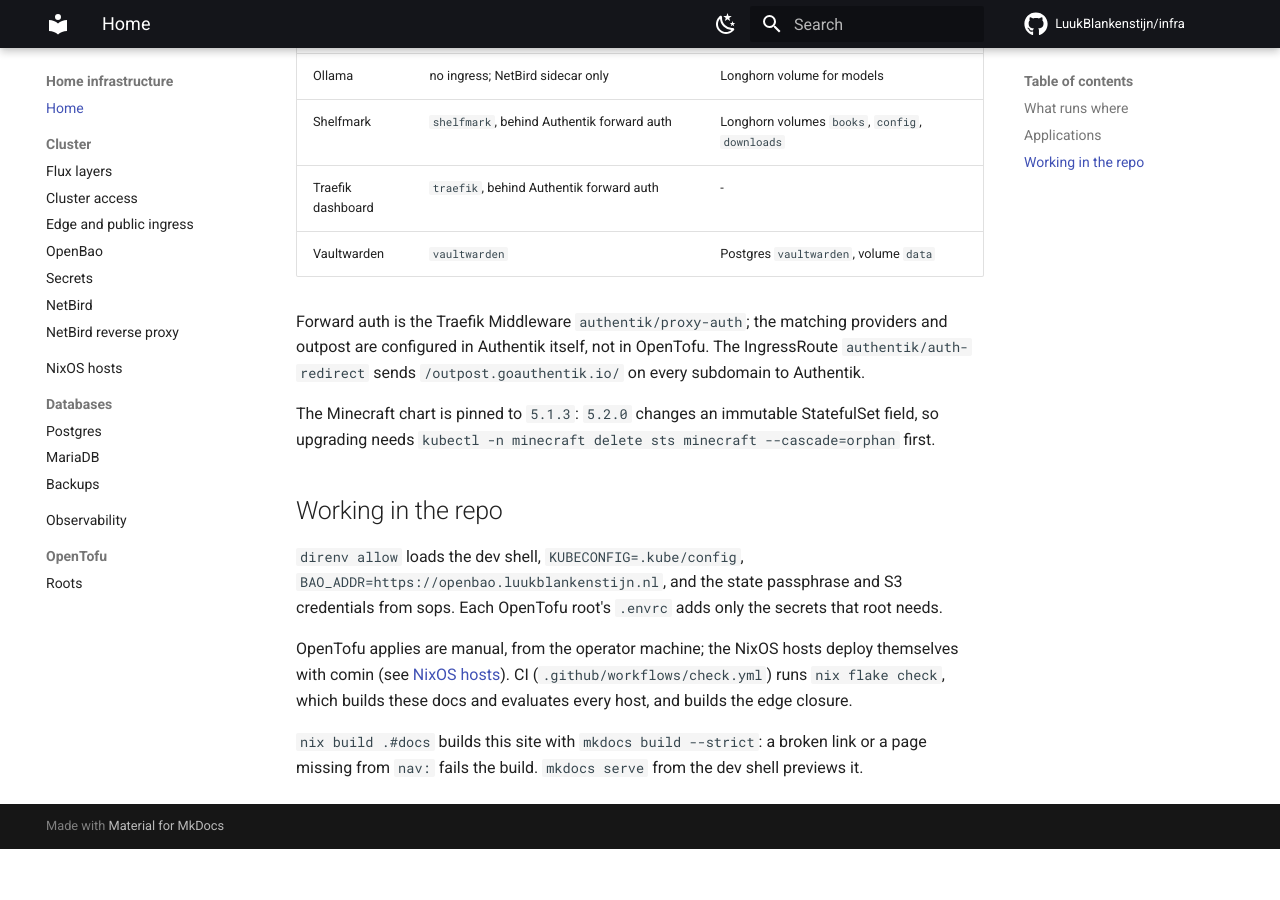
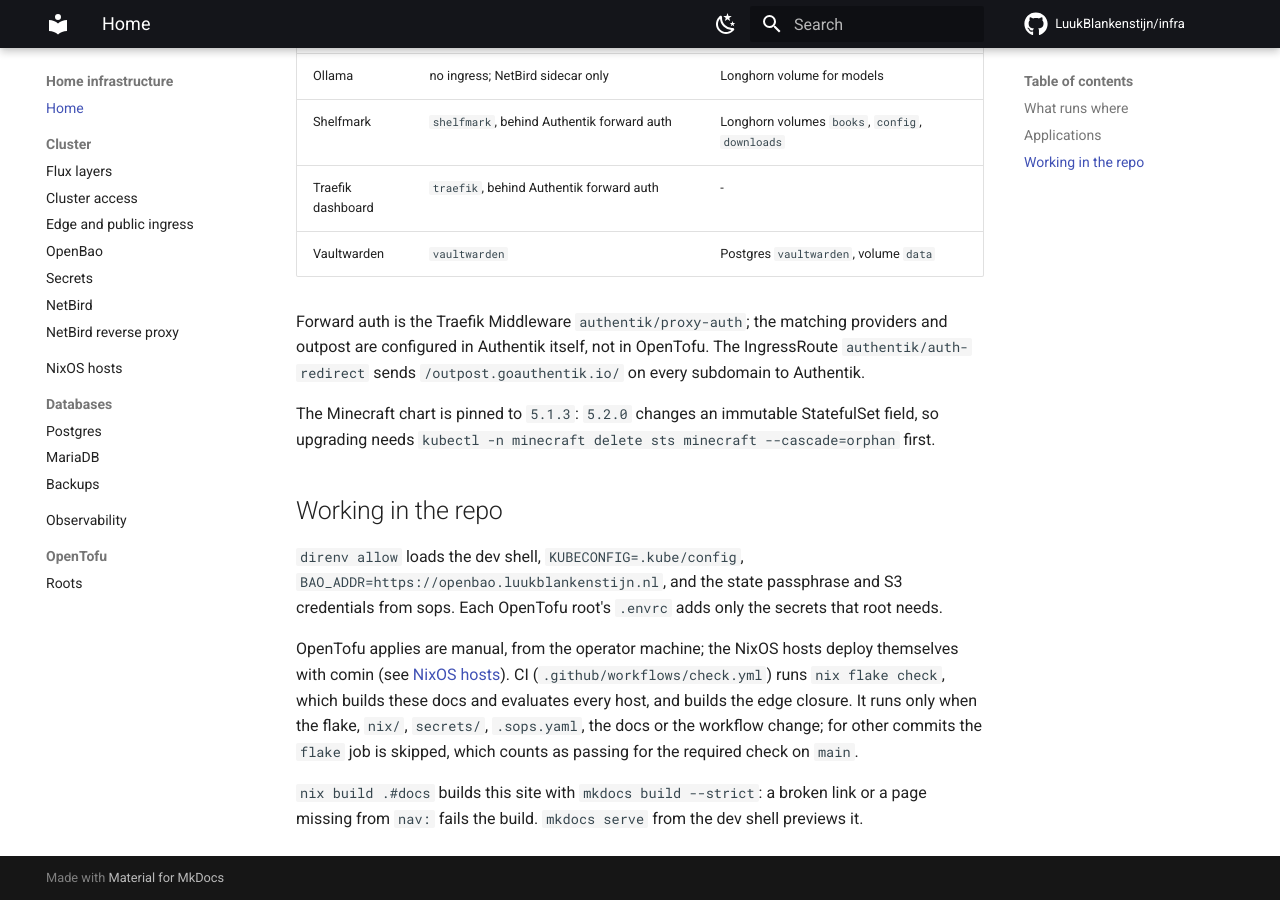
Before and after one commit to LuukBlankenstijn/infra, an MkDocs documentation site: the page built from docs/index.md, in a window 1280 px wide and 900 px high, scrolled down 1640 px. Built offline with MkDocs 1.6.1 and Material for MkDocs 9.7.7, drawn with Linux system fonts in a browser that asks for light colours; comment, search, counter and statistics services are not loaded; before the commit the page ends 2489 px from its top, so only the background shows below that.

Commit message:
ci: run the flake check only when nix inputs, hosts, secrets or docs change

```diff
--- a/docs/index.md
+++ b/docs/index.md
@@ -61,7 +61,10 @@ root needs.
 OpenTofu applies are manual, from the operator machine; the NixOS hosts deploy
 themselves with comin (see [NixOS hosts](hosts.md#deploying)). CI
 (`.github/workflows/check.yml`) runs `nix flake check`, which builds these docs
-and evaluates every host, and builds the edge closure.
+and evaluates every host, and builds the edge closure. It runs only when the
+flake, `nix/`, `secrets/`, `.sops.yaml`, the docs or the workflow change; for
+other commits the `flake` job is skipped, which counts as passing for the
+required check on `main`.
 
 `nix build .#docs` builds this site with `mkdocs build --strict`: a broken link
 or a page missing from `nav:` fails the build. `mkdocs serve` from the dev shell
```
Also changed, not shown: 1 other file.
